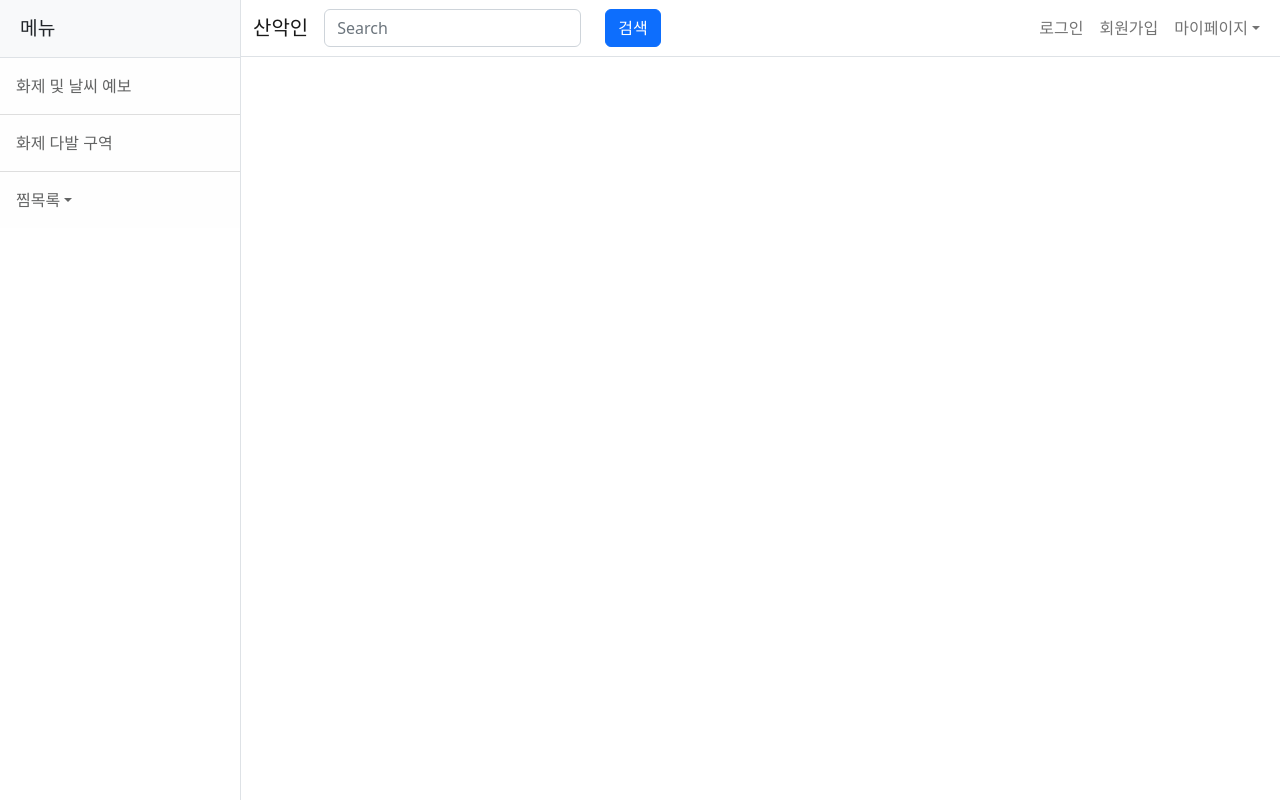
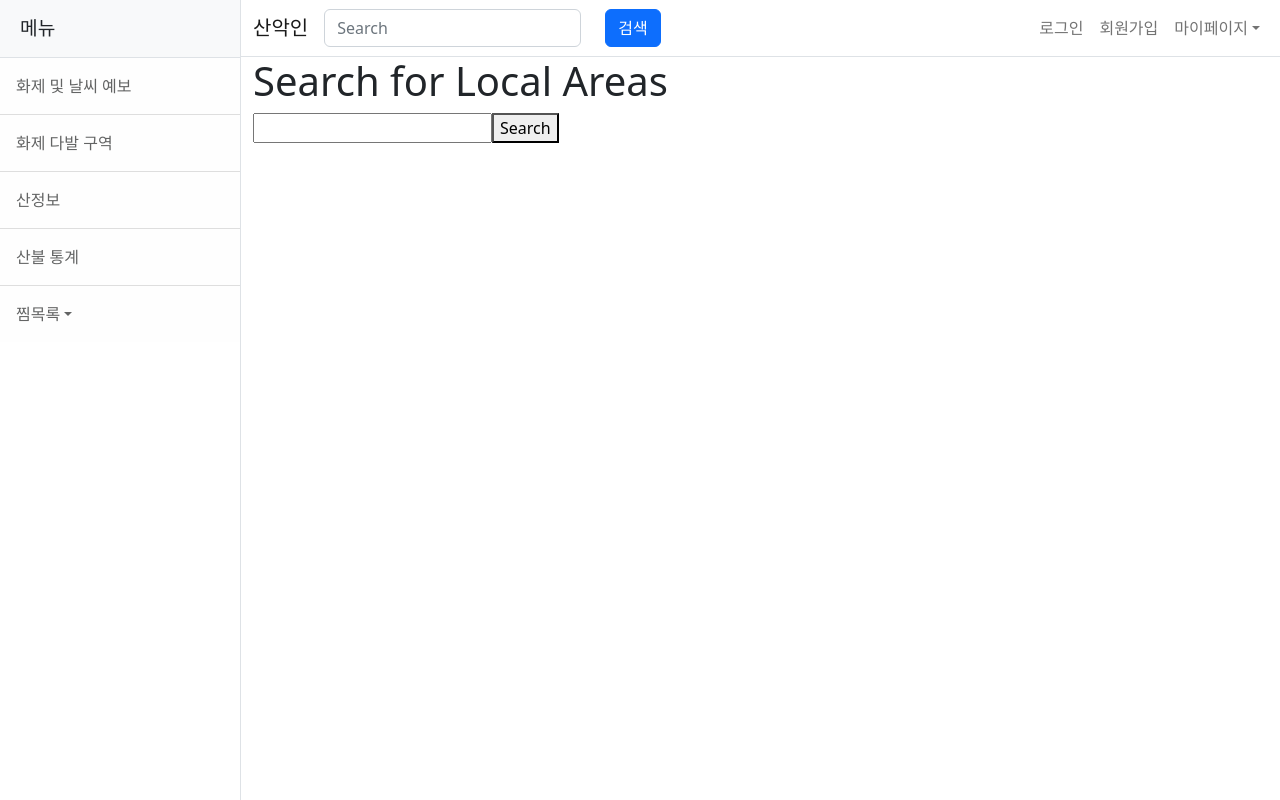
Before and after one commit to tmd4314/demo, a React (Create React App) app in the folder src/main/frontend/: page /user/mountain in a window 1280 px wide. Built offline with nearby package versions, Linux system fonts and the light colour scheme.

Commit message:
Add StatFire.js Add Mountain.js Fix Forecast.js

```diff
--- a/src/main/frontend/package.json
+++ b/src/main/frontend/package.json
@@ -14,7 +14,7 @@
     "react-bootstrap": "^2.10.2",
     "react-dom": "^18.2.0",
     "react-router-dom": "^6.23.0",
-    "react-scripts": "5.0.1",
+    "react-scripts": "^5.0.1",
     "web-vitals": "^2.1.4"
   },
   "scripts": {
--- a/src/main/frontend/src/App.js
+++ b/src/main/frontend/src/App.js
@@ -9,6 +9,8 @@ import HomePage from './pages/Homepage';
 import Login from './pages/Login';
 import Signup from './pages/Signup';
 import Forecast from './pages/Forecast';
+import StatFire from './pages/StatFire';
+import Mountain from './pages/Mountain';
 
 function App() {
   return (
@@ -21,8 +23,10 @@ function App() {
             <Routes>
               <Route exact path="/" element={<HomePage />} />
               <Route exact path="/user/login" element={<Login />} />
-              <Route exact path="/forecast" element={<Forecast />} />
+              <Route exact path="/user/forecast" element={<Forecast />} />
               <Route exact path="/user/signup" element={<Signup />} />
+              <Route exact path="/user/statfire" element={<StatFire />} />
+              <Route exact path="/user/mountain" element={<Mountain />} />
             </Routes>
           </Container>
         </div>
--- a/src/main/frontend/src/bar/Sidebar.js
+++ b/src/main/frontend/src/bar/Sidebar.js
@@ -9,6 +9,8 @@ function Sidebar() {
       <div className="list-group list-group-flush">
         <a className="list-group-item list-group-item-action list-group-item-light p-3" href="/user/forecast">화제 및 날씨 예보</a>
         <a className="list-group-item list-group-item-action list-group-item-light p-3" href="#!">화제 다발 구역</a>
+        <a className="list-group-item list-group-item-action list-group-item-light p-3" href="/user/mountain">산정보</a>
+        <a className="list-group-item list-group-item-action list-group-item-light p-3" href="/user/statfire">산불 통계</a>
         <div className="list-group-item list-group-item-action list-group-item-light p-3">
           <div className="d-inline-block">
             <NavDropdown title="찜목록" id="basic-nav-dropdown">
--- a/src/main/frontend/src/pages/Forecast.js
+++ b/src/main/frontend/src/pages/Forecast.js
@@ -4,8 +4,7 @@ import axios from 'axios';
 function Forecast() {
     const [localAreas, setLocalAreas] = useState('');
     const [stnIds, setStnIds] = useState('');
-    const [localAreasJson, setLocalAreasJson] = useState(null);
-    const [weatherJson, setWeatherJson] = useState(null);
+    const [jsonData, setJsonData] = useState(null);
     const [loading, setLoading] = useState(false);
     const [error, setError] = useState(null);
 
@@ -22,7 +21,7 @@ function Forecast() {
         try {
             setLoading(true);
             const response = await axios.get(apiUrl, { params });
-            return response.data;
+            setJsonData(response.data);
         } catch (error) {
             setError(error);
         } finally {
@@ -30,11 +29,11 @@ function Forecast() {
         }
     };
 
-    const handleSubmit = async (event) => {
+    const handleSubmit = (event) => {
         event.preventDefault();
         let apiUrl, params;
         if (event.target.name === 'fireForm') {
-            apiUrl = 'http://apis.data.go.kr/1400377/forestPoint/forestPointListSidoSearch';
+            apiUrl = '/forestApi/forestPointListSidoSearch';
             params = {
                 serviceKey: '+rjPlspLDATUPFxhEJF1VV7y793cI5CJKC9dPXTGIVLzpvYzxUTpoOUshFXdLNaHDdTQC7I8ftzGwD3qrHFliA==',
                 pageNo: 1,
@@ -43,10 +42,8 @@ function Forecast() {
                 localAreas: localAreas,
                 excludeForecast: 0
             };
-            const data = await fetchData(apiUrl, params);
-            setLocalAreasJson(data);
         } else if (event.target.name === 'weatherForm') {
-            apiUrl = 'http://apis.data.go.kr/1360000/AsosHourlyInfoService/getWthrDataList';
+            apiUrl = '/weatherApi/getWthrDataList';
             params = {
                 serviceKey: '+rjPlspLDATUPFxhEJF1VV7y793cI5CJKC9dPXTGIVLzpvYzxUTpoOUshFXdLNaHDdTQC7I8ftzGwD3qrHFliA==',
                 pageNo: 1,
@@ -60,9 +57,8 @@ function Forecast() {
                 endHh: '01',
                 stnIds: stnIds
             };
-            const data = await fetchData(apiUrl, params);
-            setWeatherJson(data);
         }
+        fetchData(apiUrl, params);
     };
 
     if (loading) return <p>Loading...</p>;
@@ -70,8 +66,7 @@ function Forecast() {
 
     return (
         <div>
-            <div style={{ display: 'flex' }}>
-                <div style={{ marginRight: '20px' }}>
+            <div>
                 <h1>Search for Local Areas</h1>
                 <form onSubmit={handleSubmit} name="fireForm">
                     <label>
@@ -80,12 +75,6 @@ function Forecast() {
                     </label>
                     <button type="submit">Search</button>
                 </form>
-                    {localAreasJson && (
-                        <div>
-                            <h2>Local Areas JSON Data:</h2>
-                            <pre>{JSON.stringify(localAreasJson, null, 2)}</pre>
-                        </div>
-                    )}
             </div>
             <div>
                 <h1>Search for Weather</h1>
@@ -96,14 +85,13 @@ function Forecast() {
                     </label>
                     <button type="submit">Search</button>
                 </form>
-                    {weatherJson && (
+            </div>
+            {jsonData && (
                 <div>
-                            <h2>Weather JSON Data:</h2>
-                            <pre>{JSON.stringify(weatherJson, null, 2)}</pre>
+                    <h2>JSON Data:</h2>
+                    <pre>{JSON.stringify(jsonData, null, 2)}</pre>
                 </div>
             )}
-                </div>
-            </div>
         </div>
     );
 }
--- /dev/null
+++ b/src/main/frontend/src/pages/Mountain.js
@@ -0,0 +1,69 @@
+import React, { useState } from 'react';
+import axios from 'axios';
+
+function Mountain() {
+	const [mntn, setmntn] = useState('');
+    const [jsonData, setJsonData] = useState(null);
+    const [loading, setLoading] = useState(false);
+    const [error, setError] = useState(null);
+
+    const handleChange = (event) => {
+        const { name, value } = event.target;
+        if (name === 'mntn') {
+            setmntn(value);
+        }
+    };
+
+    const fetchData = async (apiUrl, params) => {
+        try {
+            setLoading(true);
+            const response = await axios.get(apiUrl, { params });
+            console.log(response.data);
+            setJsonData(response.data);
+        } catch (error) {
+            setError(error);
+        } finally {
+            setLoading(false);
+        }
+    };
+
+    const handleSubmit = (event) => {
+        event.preventDefault();
+        let apiUrl, params;
+        if (event.target.name === 'fireForm') {
+            apiUrl = '/mountainApi/getforeststoryservice';
+            params = {
+				serviceKey: 'kHEcrvzQARuT/Kl/lkC3PTZUUh8W0j5e4H5PPDoqatZy2/PKtFaR5hy+p6+0DXUp8RK/gf/zWMR6k19rA2Q96Q==',
+				mntnNm: mntn,
+                pageNo: 1,
+                numOfRows: 10,
+            };
+        }
+        fetchData(apiUrl, params);
+    };
+
+    if (loading) return <p>Loading...</p>;
+    if (error) return <p>Error: {error.message}</p>;
+
+    return (
+        <div>
+            <div>
+                <h1>Search for Local Areas</h1>
+                <form onSubmit={handleSubmit} name="fireForm">
+                    <label>
+                        <input type="text" name="mntn" value={mntn} onChange={handleChange} />
+                    </label>
+                    <button type="submit">Search</button>
+                </form>
+            </div>
+            {jsonData && (
+                <div>
+                    <h2>JSON Data:</h2>
+                    <pre>{JSON.stringify(jsonData, null, 2)}</pre>
+                </div>
+            )}
+        </div>
+    );
+}
+
+export default Mountain;
--- /dev/null
+++ b/src/main/frontend/src/pages/StatFire.js
@@ -0,0 +1,59 @@
+import React, { useState } from 'react';
+import axios from 'axios';
+
+function StatFire() {
+    const [jsonData, setJsonData] = useState(null);
+    const [loading, setLoading] = useState(false);
+    const [error, setError] = useState(null);
+
+     const fetchData = async (apiUrl, params) => {
+        try {
+            setLoading(true);
+            const response = await axios.get(apiUrl, { params });
+            console.log(response.data);
+            setJsonData(response.data);
+        } catch (error) {
+            setError(error);
+        } finally {
+            setLoading(false);
+        }
+    };
+
+    const handleSubmit = (event) => {
+        event.preventDefault();
+        let apiUrl, params;
+        if (event.target.name === 'fireForm') {
+            apiUrl = '/statfireApi/getfirestatsservice';
+            params = {
+                serviceKey: 'kHEcrvzQARuT/Kl/lkC3PTZUUh8W0j5e4H5PPDoqatZy2/PKtFaR5hy+p6+0DXUp8RK/gf/zWMR6k19rA2Q96Q==',
+                numOfRows: 10,
+                pageNo: 1,
+                searchStDt: 20160101,
+                searchEdDt: 20160825
+            };
+        }
+        fetchData(apiUrl, params);
+    };
+
+    if (loading) return <p>Loading...</p>;
+    if (error) return <p>Error: {error.message}</p>;
+
+    return (
+        <div>
+            <div>
+                <h1>Search for Local Areas</h1>
+                <form onSubmit={handleSubmit} name="fireForm">
+                    <button type="submit">Search</button>
+                </form>
+            </div>
+            {jsonData && (
+                <div>
+                    <h2>JSON Data:</h2>
+                    <pre>{JSON.stringify(jsonData, null, 2)}</pre>
+                </div>
+            )}
+        </div>
+    );
+}
+
+export default StatFire;
```
Also changed, not shown: src/main/frontend/src/setupProxy.js (added, +46 -0 lines), 1 other file (tests, documents, lock files or other folders). Lines whose indentation alone changed are shown as unchanged.
